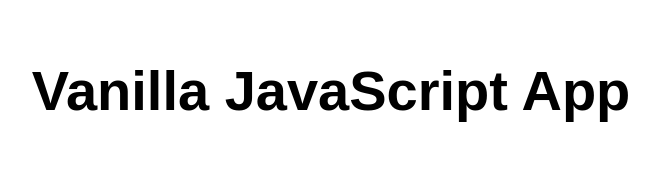
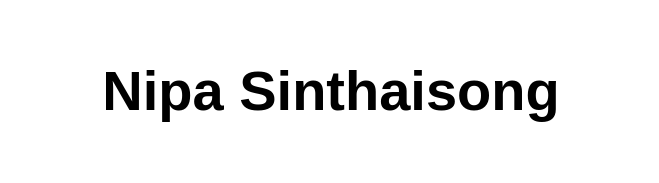
Before and after one commit to natbkku/webappkku, a website: page src/index.html in a window 1280 px wide. Shown: the whole page, without its empty margins (309-968 px from the left). Drawn offline with Linux system fonts and the light colour scheme.

Commit message:
Update index.html

```diff
--- a/src/index.html
+++ b/src/index.html
@@ -10,7 +10,7 @@
 
 <body>
   <main>
-    <h1>Vanilla JavaScript App</h1>
+    <h1>Nipa Sinthaisong</h1>
   </main>
 </body>
 
```
